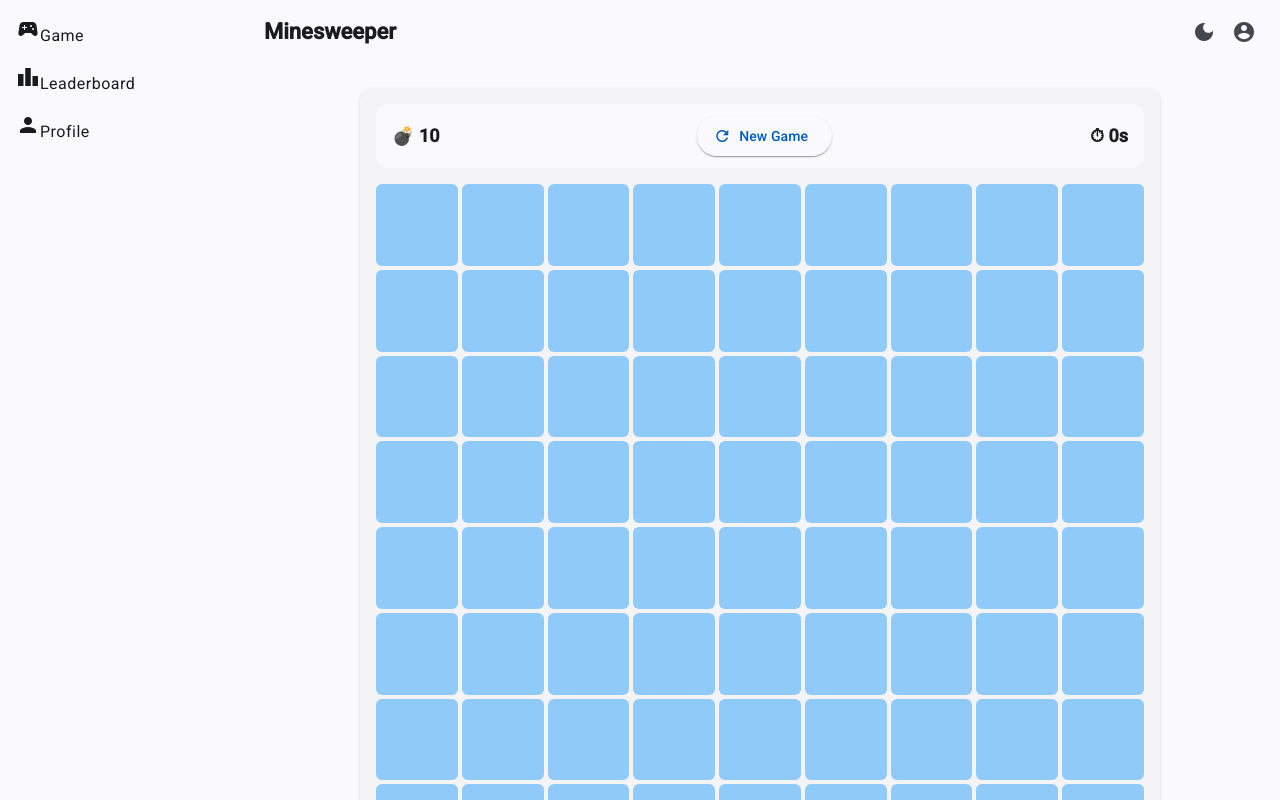
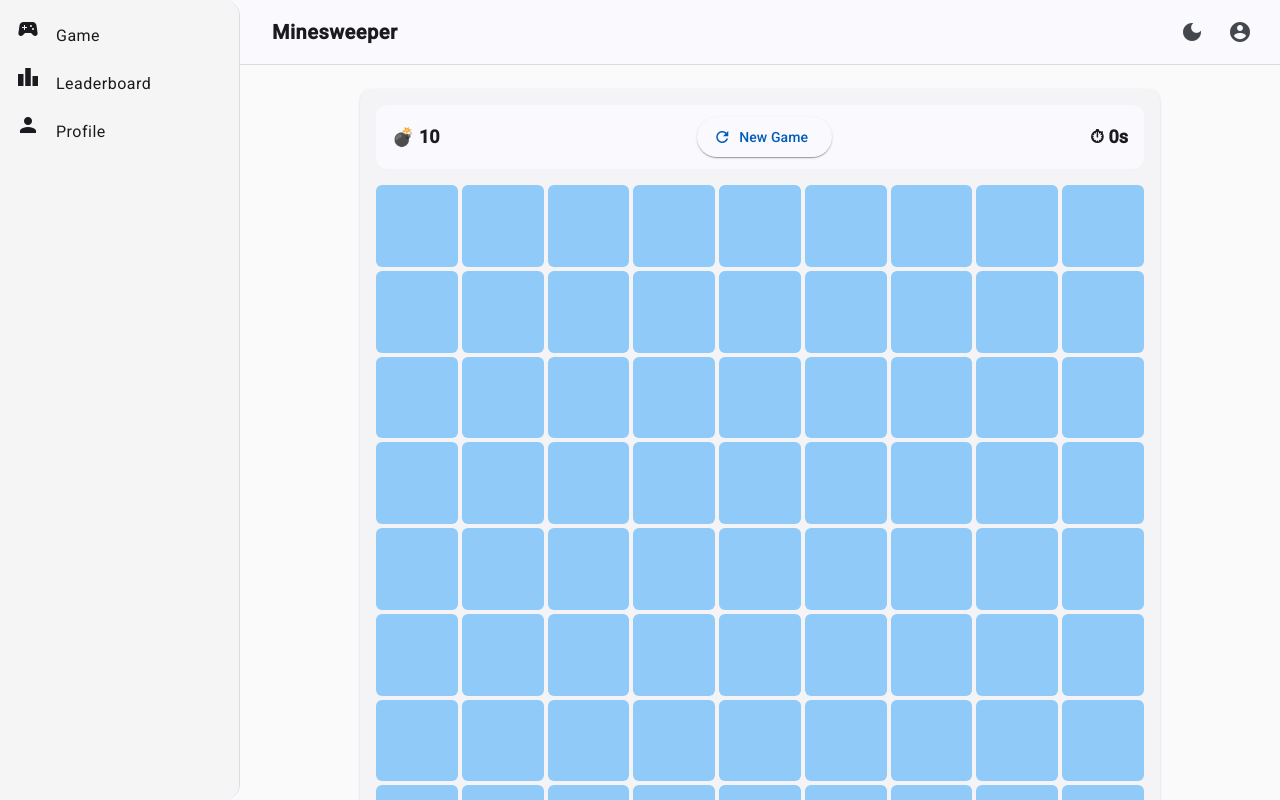
Before and after one commit to mongeki/minesweeper, an Angular app: page /game in a window 1280 px wide. Built offline with nearby package versions, Linux system fonts and the light colour scheme.

Commit message:
add styles for layout

```diff
--- a/src/app/layout/header/header.scss
+++ b/src/app/layout/header/header.scss
@@ -1,8 +1,25 @@
+:host {
+  display: block;
+  border-bottom: 1px solid rgba(0, 0, 0, 0.12); // Граница снизу
+
+  // Для темной темы
+  :host-context(body.dark-theme) & {
+    border-bottom-color: rgba(255, 255, 255, 0.12);
+  }
+}
+
 .app-title {
-  margin-left: 8px;
+  margin-left: 16px; // Увеличил отступ
   font-weight: 600;
+  font-size: 1.25rem;
+  letter-spacing: 0.5px;
 }
 
 .spacer {
   flex: 1 1 auto;
 }
+
+// Добавим небольшой отступ для кнопок
+button[mat-icon-button] {
+  margin: 0 4px;
+}
--- a/src/app/layout/main-layout/main-layout.scss
+++ b/src/app/layout/main-layout/main-layout.scss
@@ -4,10 +4,27 @@
 
 mat-sidenav {
   width: 240px;
+  border-right: 1px solid rgba(0, 0, 0, 0.12);
+
+  :host-context(body.dark-theme) & {
+    border-right-color: rgba(255, 255, 255, 0.12);
+  }
+}
+
+mat-sidenav-content {
+  display: flex;
+  flex-direction: column;
+  background-color: #fafafa;
+
+  :host-context(body.dark-theme) & {
+    background-color: #303030;
+  }
 }
 
 .content {
   padding: 24px;
+  flex: 1;
+  overflow-y: auto;
 }
 
 @media (max-width: 600px) {
--- a/src/app/layout/sidebar/sidebar.scss
+++ b/src/app/layout/sidebar/sidebar.scss
@@ -0,0 +1,39 @@
+:host {
+  display: block;
+  height: 100%;
+  background-color: #f5f5f5;
+
+  :host-context(body.dark-theme) & {
+    background-color: #424242;
+  }
+}
+
+mat-nav-list {
+  padding-top: 8px;
+}
+
+a[mat-list-item] {
+  &.active {
+    background-color: rgba(0, 0, 0, 0.08);
+
+    :host-context(body.dark-theme) & {
+      background-color: rgba(255, 255, 255, 0.1);
+    }
+
+    mat-icon {
+      color: #007aff;
+
+      :host-context(body.dark-theme) & {
+        color: #bb86fc;
+      }
+    }
+  }
+
+  mat-icon {
+    margin-right: 16px;
+  }
+}
+
+.mat-divider {
+  margin: 8px 0;
+}
```
